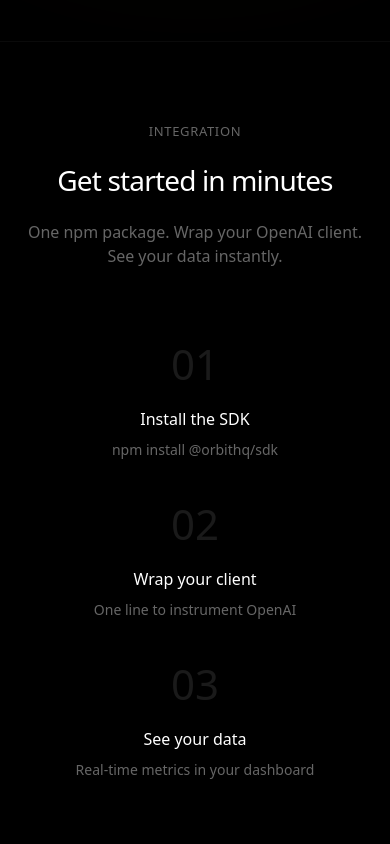
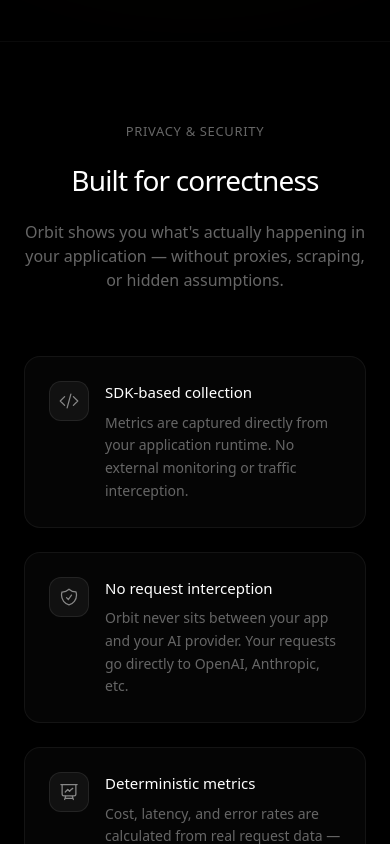
Before and after one commit to harshit19932703/orbit-website, a Next.js app: page / in a window 390 px wide. Shown: the part 5960-6804 px from the top of the page. Built offline with nearby package versions, Linux system fonts and the light colour scheme.

Commit message:
updated trust section

```diff
--- a/app/page.tsx
+++ b/app/page.tsx
@@ -325,6 +325,89 @@
         </div>
       </section>
 
+      {/* Trust Section */}
+      <section className="relative py-20 lg:py-28 border-t border-white/[0.04]">
+        <div className="max-w-[1200px] mx-auto px-6">
+          <motion.div
+            initial={{ opacity: 0, y: 30 }}
+            whileInView={{ opacity: 1, y: 0 }}
+            viewport={{ once: true }}
+            transition={{ duration: 0.6 }}
+            className="text-center mb-16"
+          >
+            <div className="text-[13px] text-[#666] font-medium uppercase tracking-wider mb-6">
+              Privacy &amp; Security
+            </div>
+            <h2 className="text-[clamp(28px,3.5vw,44px)] font-medium leading-[1.1] tracking-[-0.03em] text-white mb-6">
+              Built for correctness
+            </h2>
+            <p className="text-[16px] text-[#666] max-w-[500px] mx-auto">
+              Orbit shows you what&apos;s actually happening in your application — without proxies, scraping, or hidden assumptions.
+            </p>
+          </motion.div>
+
+          <div className="grid grid-cols-1 md:grid-cols-2 gap-6">
+            {[
+              {
+                title: "SDK-based collection",
+                desc: "Metrics are captured directly from your application runtime. No external monitoring or traffic interception.",
+                icon: (
+                  <svg className="w-5 h-5" fill="none" viewBox="0 0 24 24" stroke="currentColor" strokeWidth={1.5}>
+                    <path strokeLinecap="round" strokeLinejoin="round" d="M17.25 6.75L22.5 12l-5.25 5.25m-10.5 0L1.5 12l5.25-5.25m7.5-3l-4.5 16.5" />
+                  </svg>
+                ),
+              },
+              {
+                title: "No request interception",
+                desc: "Orbit never sits between your app and your AI provider. Your requests go directly to OpenAI, Anthropic, etc.",
+                icon: (
+                  <svg className="w-5 h-5" fill="none" viewBox="0 0 24 24" stroke="currentColor" strokeWidth={1.5}>
+                    <path strokeLinecap="round" strokeLinejoin="round" d="M9 12.75L11.25 15 15 9.75m-3-7.036A11.959 11.959 0 013.598 6 11.99 11.99 0 003 9.749c0 5.592 3.824 10.29 9 11.623 5.176-1.332 9-6.03 9-11.622 0-1.31-.21-2.571-.598-3.751h-.152c-3.196 0-6.1-1.248-8.25-3.285z" />
+                  </svg>
+                ),
+              },
+              {
+                title: "Deterministic metrics",
+                desc: "Cost, latency, and error rates are calculated from real request data — not estimates or statistical sampling.",
+                icon: (
+                  <svg className="w-5 h-5" fill="none" viewBox="0 0 24 24" stroke="currentColor" strokeWidth={1.5}>
+                    <path strokeLinecap="round" strokeLinejoin="round" d="M3.75 3v11.25A2.25 2.25 0 006 16.5h2.25M3.75 3h-1.5m1.5 0h16.5m0 0h1.5m-1.5 0v11.25A2.25 2.25 0 0118 16.5h-2.25m-7.5 0h7.5m-7.5 0l-1 3m8.5-3l1 3m0 0l.5 1.5m-.5-1.5h-9.5m0 0l-.5 1.5m.75-9l3-3 2.148 2.148A12.061 12.061 0 0116.5 7.605" />
+                  </svg>
+                ),
+              },
+              {
+                title: "No API key access",
+                desc: "Your provider API keys stay in your application. Orbit only receives usage metadata, never credentials.",
+                icon: (
+                  <svg className="w-5 h-5" fill="none" viewBox="0 0 24 24" stroke="currentColor" strokeWidth={1.5}>
+                    <path strokeLinecap="round" strokeLinejoin="round" d="M15.75 5.25a3 3 0 013 3m3 0a6 6 0 01-7.029 5.912c-.563-.097-1.159.026-1.563.43L10.5 17.25H8.25v2.25H6v2.25H2.25v-2.818c0-.597.237-1.17.659-1.591l6.499-6.499c.404-.404.527-1 .43-1.563A6 6 0 1121.75 8.25z" />
+                  </svg>
+                ),
+              },
+            ].map((item, i) => (
+              <motion.div
+                key={i}
+                initial={{ opacity: 0, y: 20 }}
+                whileInView={{ opacity: 1, y: 0 }}
+                viewport={{ once: true }}
+                transition={{ duration: 0.5, delay: i * 0.1 }}
+                className="group p-6 rounded-2xl border border-white/[0.06] bg-white/[0.02] hover:bg-white/[0.03] transition-colors"
+              >
+                <div className="flex items-start gap-4">
+                  <div className="w-10 h-10 rounded-xl bg-white/[0.05] border border-white/[0.08] flex items-center justify-center text-[#888] group-hover:text-white group-hover:border-white/[0.12] transition-colors flex-shrink-0">
+                    {item.icon}
+                  </div>
+                  <div>
+                    <h3 className="text-[15px] font-medium text-white mb-2">{item.title}</h3>
+                    <p className="text-[14px] text-[#666] leading-relaxed">{item.desc}</p>
+                  </div>
+                </div>
+              </motion.div>
+            ))}
+          </div>
+        </div>
+      </section>
+
       {/* Integration Section */}
       <section className="relative py-20 lg:py-28 border-t border-white/[0.04]">
         <div className="max-w-[1000px] mx-auto px-6">
```
